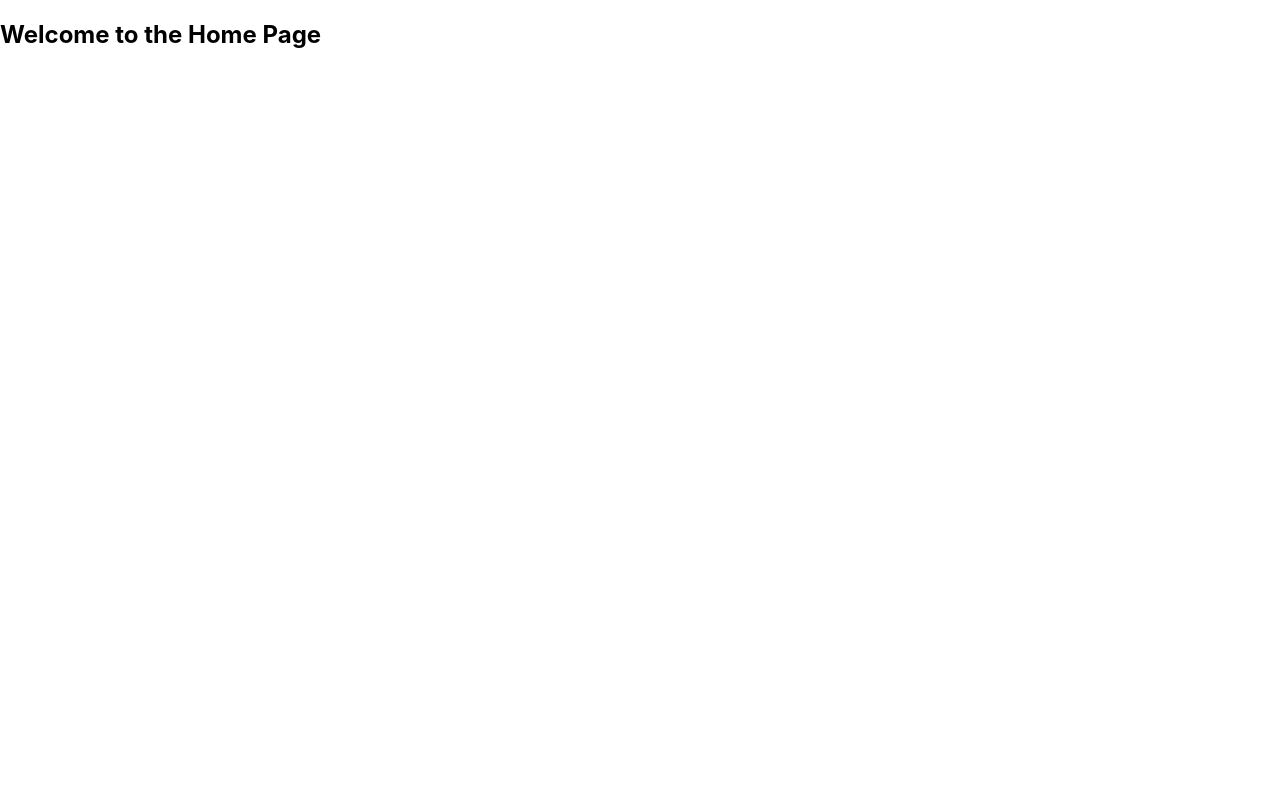
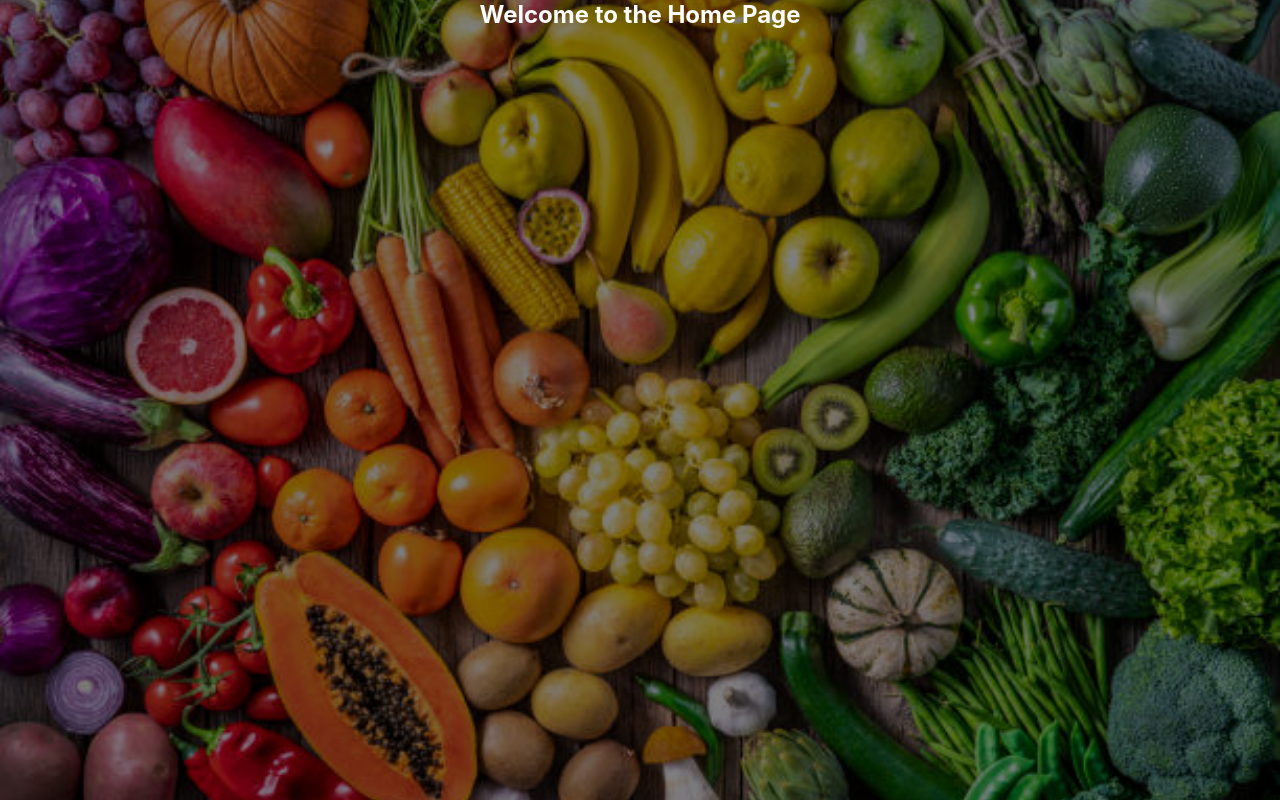
Before and after one commit to Eric-04/FreshStart, a React (Create React App) app in the folder frontend-freshstart/: page / in a window 1280 px wide. Built offline with nearby package versions, Linux system fonts and the light colour scheme.

Commit message:
feat: background in App.js (subject to change)

```diff
--- a/frontend-freshstart/src/App.css
+++ b/frontend-freshstart/src/App.css
@@ -1,38 +1,32 @@
+/* CSS Reset */
+* {
+  margin: 0;
+  padding: 0;
+  box-sizing: border-box;
+}
+
+html, body {
+  height: 100%;
+}
+
+body {
+  margin: 0;
+  background-image: url('../public/food_background.jpg'); /* Corrected syntax and path */
+  background-size: cover; /* Ensure the image covers the entire background */
+  background-position: center; /* Center the background image */
+  background-repeat: no-repeat; /* Prevent the image from repeating */
+  background-attachment: fixed; /* Keep the background fixed when scrolling */
+  color: white; /* Set default text color */
+}
+
+#root {
+  height: 100%;
+}
+
 .App {
   text-align: center;
-}
-
-.App-logo {
-  height: 40vmin;
-  pointer-events: none;
-}
-
-@media (prefers-reduced-motion: no-preference) {
-  .App-logo {
-    animation: App-logo-spin infinite 20s linear;
-  }
-}
-
-.App-header {
-  background-color: #282c34;
-  min-height: 100vh;
+  min-height: 100vh; /* Use min-height instead of height */
   display: flex;
   flex-direction: column;
-  align-items: center;
-  justify-content: center;
-  font-size: calc(10px + 2vmin);
-  color: white;
+  background-color: rgba(0, 0, 0, 0.5); /* Semi-transparent black overlay */
 }
-
-.App-link {
-  color: #61dafb;
-}
-
-@keyframes App-logo-spin {
-  from {
-    transform: rotate(0deg);
-  }
-  to {
-    transform: rotate(360deg);
-  }
-}
--- a/frontend-freshstart/src/App.js
+++ b/frontend-freshstart/src/App.js
@@ -9,11 +9,13 @@ function Home() {
 
 function App() {
   return (
-    <BrowserRouter> {/* Wrap Routes with BrowserRouter */}
-      <Routes>
-        <Route path="/" element={<Home />} />
-        <Route path="/first-time" element={<FirstTimeUser />} />
-      </Routes>
+    <BrowserRouter>
+      <div className="App"> {/* Ensure this div applies the App styles */}
+        <Routes>
+          <Route path="/" element={<Home />} />
+          <Route path="/first-time" element={<FirstTimeUser />} />
+        </Routes>
+      </div>
     </BrowserRouter>
   );
 }
```
Also changed, not shown: frontend-freshstart/public/food_background.jpg (added), frontend-freshstart/public/manifest.json (deleted), frontend-freshstart/src/pages/FirstTimeUser.css (line endings or trailing spaces), 1 other file (tests, documents, lock files or other folders).
